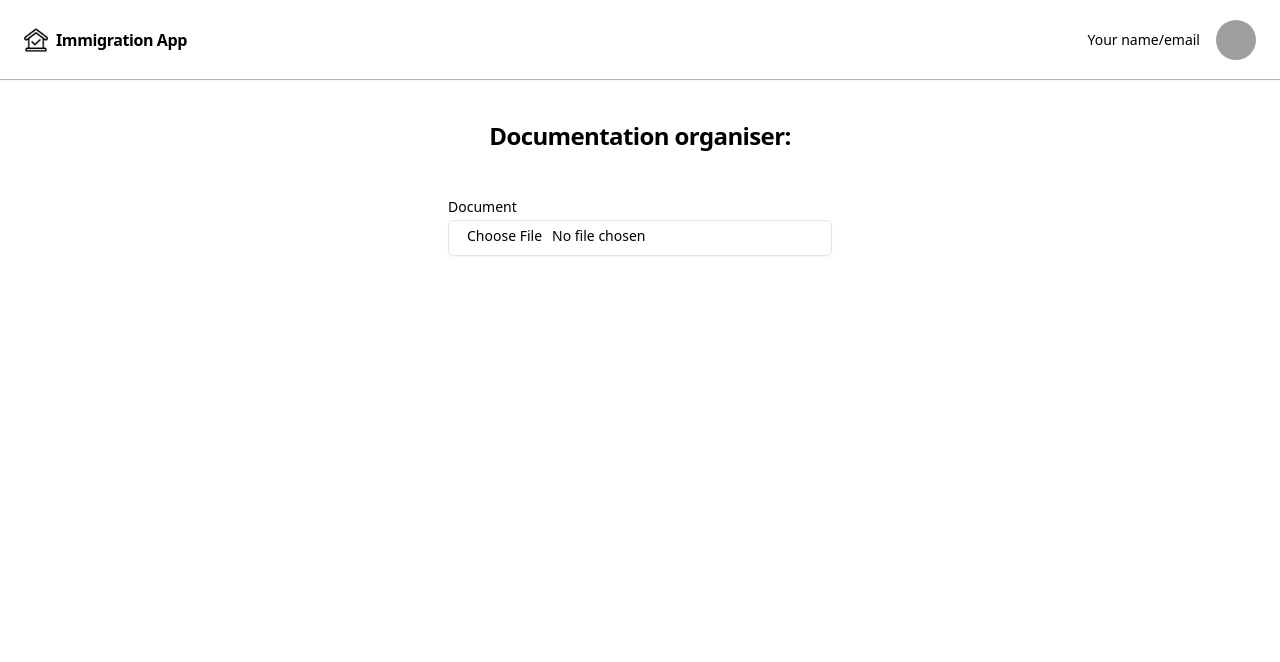
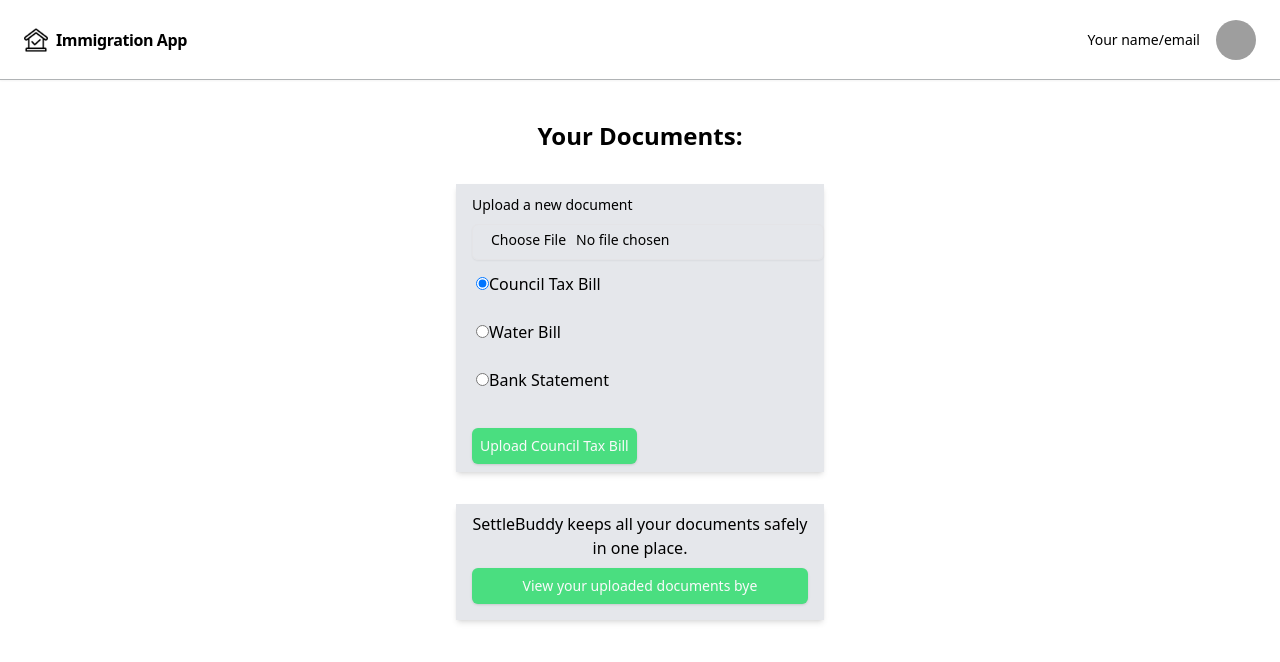
Before and after one commit to PDochev/hackathonparty, a React (Vite) app: page /files in a window 1280 px wide. Shown: the top 662 px of the page. Built offline with nearby package versions, Linux system fonts and the light colour scheme; grey boxes are pictures that could not be loaded.

Commit message:
files - added loading screen and tidied up UI

```diff
--- a/src/pages/Files.tsx
+++ b/src/pages/Files.tsx
@@ -1,21 +1,87 @@
 import { Layout } from "@/components/Layout";
+import { Button } from "@/components/ui/button";
 import { Input } from "@/components/ui/input";
 import { Label } from "@/components/ui/label";
+import { useState } from "react";
 
 export default function Files() {
+
+  const [selectedBill, setSelectedBill] = useState('Council Tax Bill');
+  const [loading, setLoading] = useState(false)
+
+  const handleChange = (event) => {
+    setSelectedBill(event.target.value);
+  };
+
+  const uploadDoc = () => {
+    setLoading(true)
+    setTimeout(() => {
+      setLoading(false);
+    }, 2000);
+  }
+
+  const viewDocs = () => {
+    console.log("viewing docs")
+  }
+
   return (
     <Layout>
       <div className="flex flex-col items-center justify-center">
         <div className="flex items-center justify-center mt-10">
-          <h3 className="scroll-m-20 text-2xl font-semibold tracking-tight">
-            Documentation organiser:
+          <h3 className="text-2xl font-semibold">
+            Your Documents:
           </h3>
         </div>
-        <div className="grid w-full max-w-sm items-center gap-1.5 mt-12">
-          <Label htmlFor="picture">Document</Label>
-          <Input id="picture" type="file" />
+        <div className="w-full max-w-sm items-center gap-1.5 mt-6">
+          <div className="uploaddocCard bg-gray-200 flex flex-col p-2 m-2 shadow-md">
+            <div className={`${!loading ? "hidden" : "h-60 text-center p-20"}`}><p>UPLOADING...</p></div>
+            <div className={`${loading ? "hidden" : ""}`}>
+              <Label className="m-2 text-center" htmlFor="picture">Upload a new document</Label>
+              <Input className="m-2" id="picture" type="file" />
+              <div className="selectinput flex flex-col p-1 m-2 gap-0">
+                <label className="flex-1">
+                  <input
+                    type="radio"
+                    defaultChecked
+                    value="Council Tax Bill"
+                    checked={selectedBill === 'Council Tax Bill'}
+                    onChange={handleChange}
+                  />
+                  Council Tax Bill
+                </label>
+                <br />
+                <label className="flex-1">
+                  <input
+                    type="radio"
+                    value="Water Bill"
+                    checked={selectedBill === 'Water Bill'}
+                    onChange={handleChange}
+                  />
+                  Water Bill
+                </label>
+                <br />
+                <label className="flex-1">
+                  <input
+                    type="radio"
+                    value="Bank Statement"
+                    checked={selectedBill === 'Bank Statement'}
+                    onChange={handleChange}
+                  />
+                  Bank Statement
+                </label>
+              </div>
+              <br />
+              <Button className="mx-2 p-2 bg-green-400" onClick={uploadDoc} type="submit">Upload {selectedBill}</Button>
+            </div>
+          </div>
+          <br />
+          <div className="uploaddocCard bg-gray-200 flex flex-col p-2 mx-2 shadow-md">
+            <p className="text-center text-md">SettleBuddy keeps all your documents safely in one place.</p>
+            <Button className="m-2 p-2 bg-green-400" type="submit" onClick={viewDocs} >View your uploaded documents {loading ? "true" : "bye"}</Button>
+          </div>
         </div>
-      </div>
-    </Layout>
+      </div >
+
+    </Layout >
   );
 }
```
